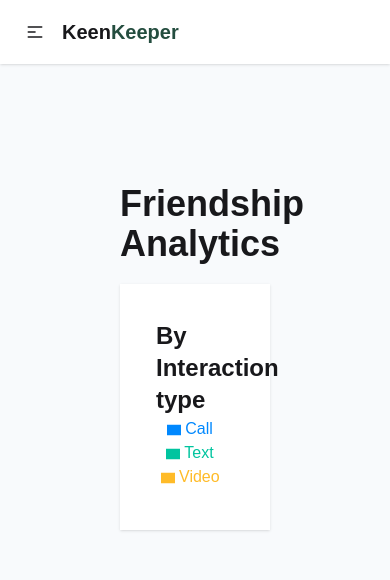
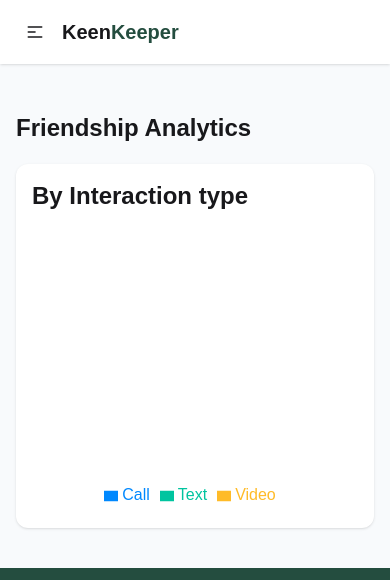
Before and after one commit to Nerd29/A7-Keen-Keeper, a React (Vite) app: page /stats in a window 390 px wide. Shown: the top 580 px of the page. Built offline with nearby package versions, Linux system fonts and the light colour scheme.

Commit message:
stats section responsive

```diff
--- a/src/components/pages/Stats/Stats.jsx
+++ b/src/components/pages/Stats/Stats.jsx
@@ -1,7 +1,7 @@
 // import React from 'react';
 
 import { useContext } from "react";
-import { Legend, Pie, PieChart, Tooltip } from "recharts";
+import { Legend, Pie, PieChart, Tooltip,ResponsiveContainer } from "recharts";
 import { listedFriendContext } from "../../../FriendContext/Context";
 
 
@@ -16,26 +16,26 @@ const Stats = () => {
         ];
     return (
 
-        <div className="m-30">
-            <h2 className="text-4xl font-bold max-w-7xl mx-auto mb-5">Friendship Analytics</h2>
-            <div className="bg-white shadow-sm p-9 max-w-7xl mx-auto ">
+        <div className="my-10 md:my-20 px-4">
+            <h2 className="text-2xl md:text-4xl font-bold max-w-7xl mx-auto mb-5">Friendship Analytics</h2>
+            <div className="bg-white shadow-sm p-4 md:p-9 max-w-7xl mx-auto rounded-xl">
             <h2 className="font-semibold text-2xl">By Interaction type</h2>
-            <PieChart style={{ width: '100%', maxWidth: '500px',margin:'auto', maxHeight: '80vh', aspectRatio: 1 }} responsive>
-      <Pie
-        data={data}
-        innerRadius="80%"
-        outerRadius="100%"
-        // Corner radius is the rounded edge of each pie slice
-        cornerRadius="50%"
-        fill="#8884d8"
-        // padding angle is the gap between each pie slice
-        paddingAngle={5}
-        dataKey="value"
-        isAnimationActive={true}
-      />
-      <Legend/>
-      <Tooltip/>
-    </PieChart>
+            <div className="w-full h-[300px] md:h-[500px]">
+                <ResponsiveContainer width="100%" height="100%">
+                    <PieChart>
+                    <Pie
+                        data={data}
+                        dataKey="value"
+                        innerRadius="60%"
+                        outerRadius="85%"
+                        paddingAngle={5}
+                        cornerRadius={10}
+                    />
+                        <Tooltip />
+                        <Legend />
+                        </PieChart>
+                    </ResponsiveContainer>
+            </div>
          </div>
         </div>
     );
```
